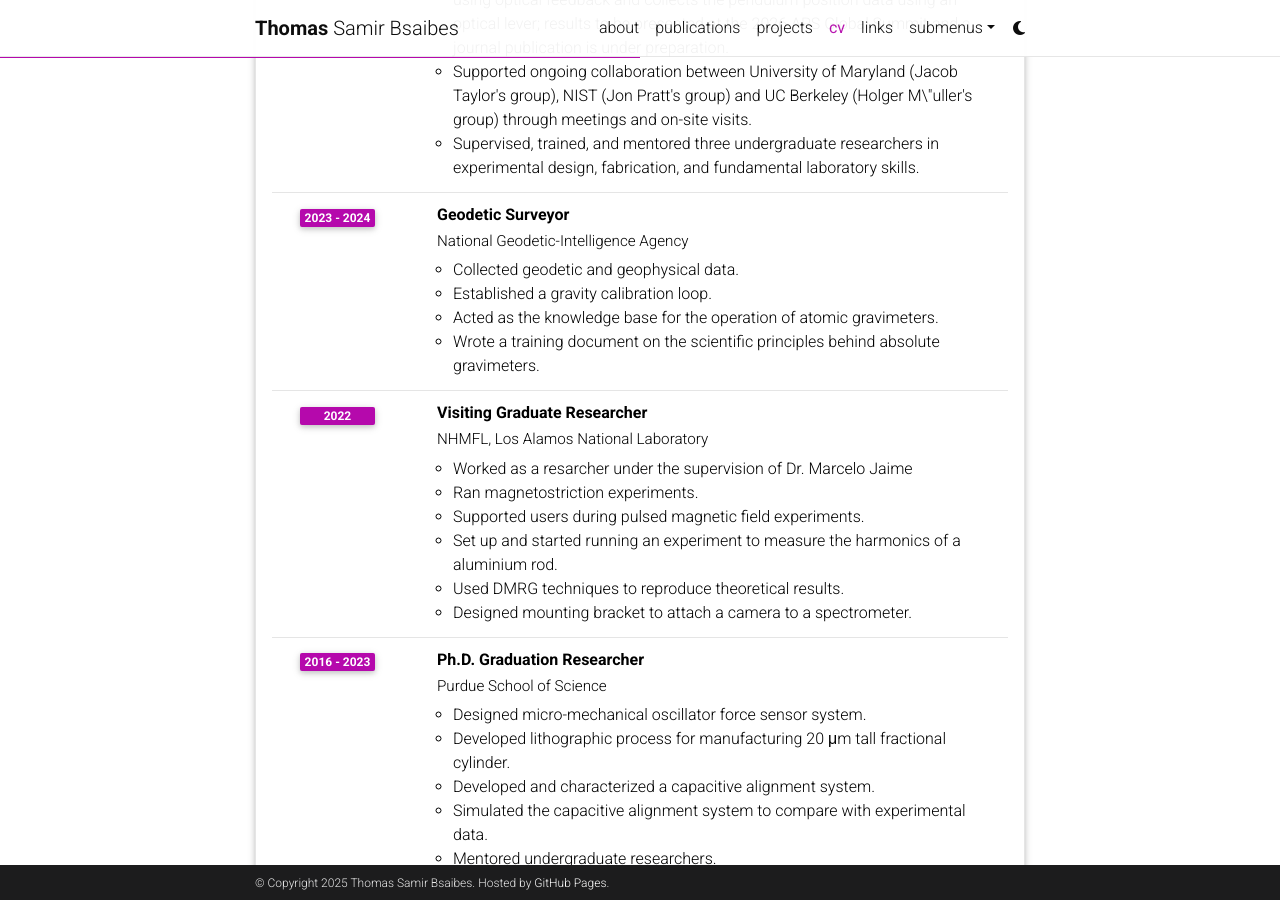
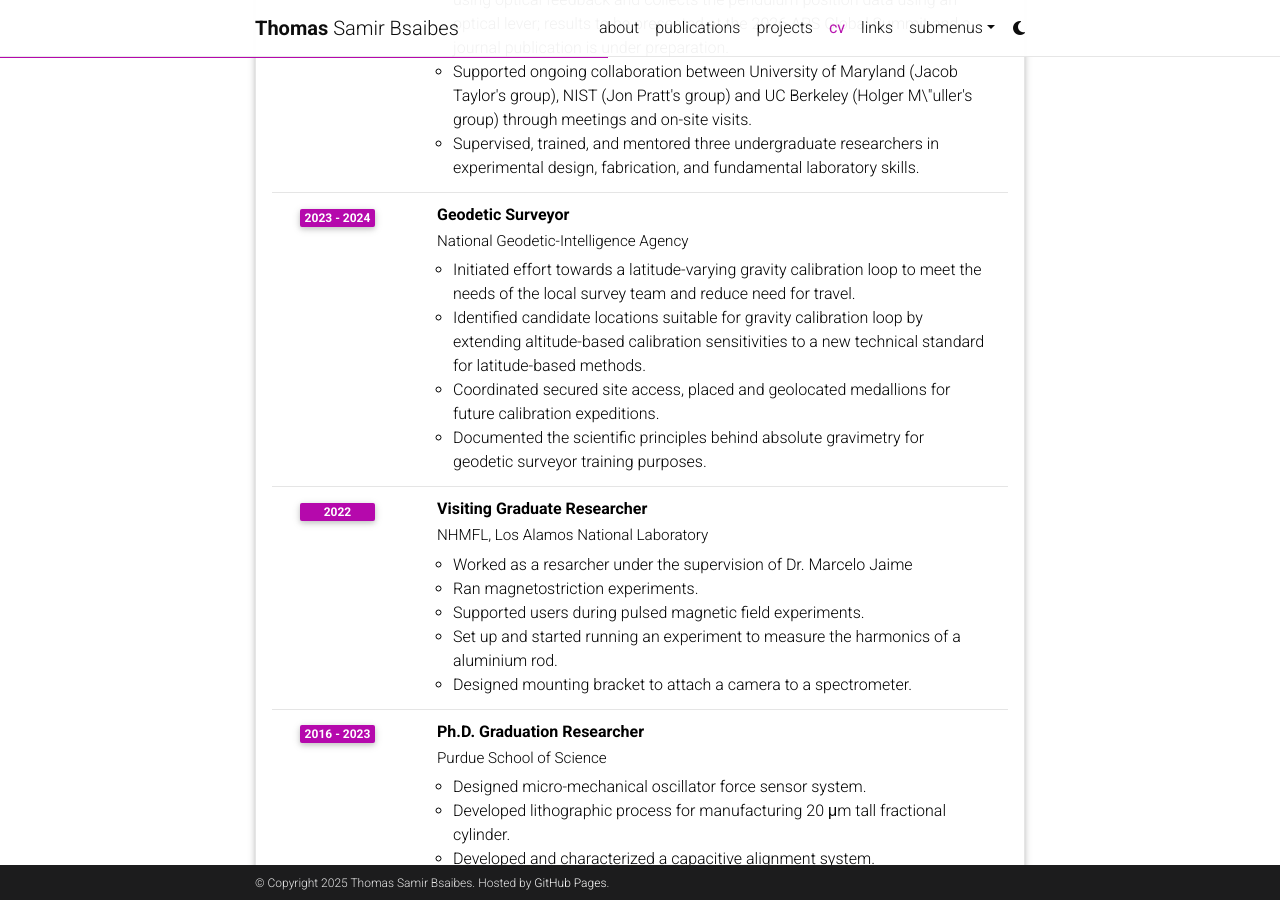
Before and after one commit to BsaibesT/bsaibest.github.io, a Jekyll site: the page built from _pages/cv.md, in a window 1280 px wide and 900 px high, scrolled down 703 px. Built offline with Jekyll 4.4.1, drawn with Linux system fonts in a browser that asks for light colours; comment, search, counter and statistics services are not loaded; a style sheet for code colours, icons or effects is not loaded.

Commit message:
Update cv.yml

```diff
--- a/_data/cv.yml
+++ b/_data/cv.yml
@@ -20,10 +20,10 @@
       year: 2023 - 2024
       title: Geodetic Surveyor
       description:
-        - Collected geodetic and geophysical data.
-        - Established a gravity calibration loop.
-        - Acted as the knowledge base for the operation of atomic gravimeters.
-        - Wrote a training document on the scientific principles behind absolute gravimeters.
+        - Initiated effort towards a latitude-varying gravity calibration loop to meet the needs of the local survey team and reduce need for travel.
+        - Identified candidate locations suitable for gravity calibration loop by extending altitude-based calibration sensitivities to a new technical standard for latitude-based methods.
+        - Coordinated secured site access, placed and geolocated medallions for future calibration expeditions.
+        - Documented the scientific principles behind absolute gravimetry for geodetic surveyor training purposes.
     - institution: NHMFL, Los Alamos National Laboratory
       title: Visiting Graduate Researcher
       year: 2022
@@ -32,7 +32,7 @@
         - Ran magnetostriction experiments.
         - Supported users during pulsed magnetic field experiments.
         - Set up and started running an experiment to measure the harmonics of a aluminium rod.
-        - Used DMRG techniques to reproduce theoretical results.
+        # - Used DMRG techniques to reproduce theoretical results.
         - Designed mounting bracket to attach a camera to a spectrometer.
     - institution:  Purdue School of Science
       year: 2016 - 2023
```
